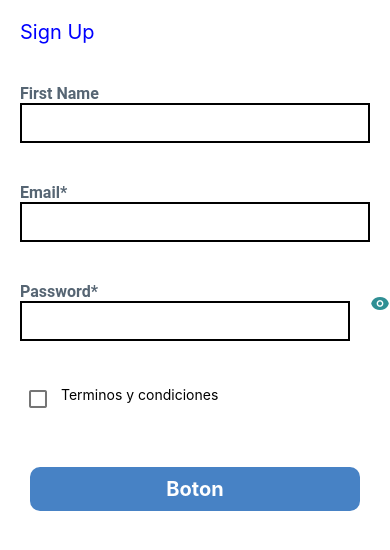
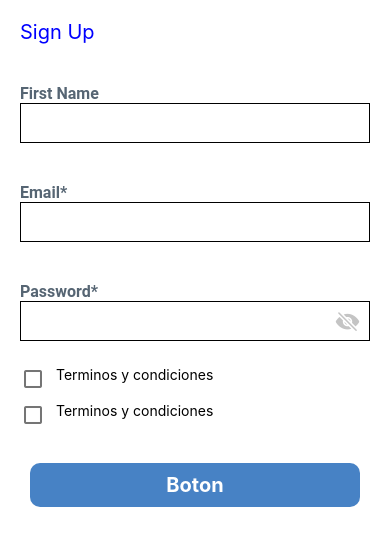
Before and after one commit to BC-MAY-21-RN/kata-05-reservacion-de-vuelos-m22-k05-t2-reactive-02, a React Native app in the folder ReservacionDeVuelos/: screen / in a window 390 px wide. Shown: the top 550 px of the page. Built offline with nearby package versions, Linux system fonts and the light colour scheme.

Commit message:
Fix details for the components
We fix the view of password on the textInput through of the eye icon.

Co-authored-by: mrivh <m.alicia.riv@gmail.com>
Co-authored-by: LizyMiGo <jmiguel@ucol.mx>

```diff
--- a/ReservacionDeVuelos/App.js
+++ b/ReservacionDeVuelos/App.js
@@ -4,9 +4,9 @@ import Button from './src/components/atoms/Button';
 import EditText from './src/components/atoms/EditText';
 import Checkbox from './src/components/atoms/CheckBoxes';
 
-
 const App = () => {
-  const [ShowPassword, setShowPassword] = useState(false)
+  const [Password, setPassword] = useState('');
+  const [ShowPassword, setShowPassword] = useState(false);
   return (
     <View style={styles.container}>
       <Text style={styles.text}>Sign Up</Text>
@@ -15,9 +15,12 @@ const App = () => {
       <EditText
         label="Password*"
         security={!ShowPassword}
-        icon={ShowPassword ? "eyeo" : "eye"}
+        value={Password}
+        setValue={setPassword}
+        icon={ShowPassword ? 'eye' : 'eye-off'}
         onIconclick={() => setShowPassword(!ShowPassword)}
       />
+      <Checkbox />
       <Checkbox />
       <Button />
     </View>
@@ -26,7 +29,11 @@ const App = () => {
 export default App;
 
 const styles = StyleSheet.create({
+  selected: {
+    borderColor: '#618DC9',
+  },
   container: {
+    borderColor: 'black',
     flex: 1,
     backgroundColor: 'white',
   },
@@ -34,6 +41,5 @@ const styles = StyleSheet.create({
     color: 'blue',
     fontSize: 20,
     margin: 20,
-  }
-
+  },
 });
--- a/ReservacionDeVuelos/package.json
+++ b/ReservacionDeVuelos/package.json
@@ -12,6 +12,7 @@
   "dependencies": {
     "@react-native-community/checkbox": "^0.5.12",
     "@react-navigation/native": "^6.0.10",
+    "@react-navigation/native-stack": "^6.6.2",
     "react": "17.0.2",
     "react-native": "0.68.2",
     "react-native-paper": "^4.12.1",
--- a/ReservacionDeVuelos/src/components/atoms/CheckBoxes.js
+++ b/ReservacionDeVuelos/src/components/atoms/CheckBoxes.js
@@ -23,7 +23,7 @@ const styles = StyleSheet.create({
   container: {
     flexDirection: 'row',
     backgroundColor: 'white',
-    margin: 20,
+    marginHorizontal: 15,
   },
   text: {
     color: 'black',
--- a/ReservacionDeVuelos/src/components/atoms/EditText.js
+++ b/ReservacionDeVuelos/src/components/atoms/EditText.js
@@ -1,57 +1,58 @@
-import React from 'react';
-import { View, Text, TextInput, StyleSheet } from "react-native";
-import Icon from 'react-native-vector-icons/AntDesign';
+import React, {useState} from 'react';
+import {View, Text, TextInput, StyleSheet} from 'react-native';
+import Icon from 'react-native-vector-icons/Ionicons';
 
-const EditTextS = ({label="", place="", security=false, value="", setValue=null, icon, onIconclick }) => {
-
+const EditTextS = ({
+  label = '',
+  security = false,
+  value = '',
+  setValue = null,
+  icon,
+  onIconclick,
+}) => {
   const changeText = text => setValue(text);
-
+  const [changeBorder, setChangeBorder] = useState(false);
+  const onLikePress = () => setChangeBorder(!changeBorder);
   return (
     <View style={styles.row}>
-
       <View style={styles.textContainer}>
-
-            <Text style={styles.textLabel}>
-                {label}
-            </Text>
-            <View>
+        <Text style={styles.textLabel}>{label}</Text>
+        <View style={styles.positionElements}>
           <TextInput
             type="Text"
-              placeholder={place}
-              style={styles.textInput}
             secureTextEntry={security}
             value={value}
             onChangeText={changeText}
-              placeholderTextColor={'#808B96'}
+            style={changeBorder ? styles.container : styles.textInput}
+            onPress={onLikePress}
           />
-
-            </View>
-
-
-        </View>
-        {icon && <Icon
+          {icon && (
+            <Icon
               style={styles.iconEye}
-                size={26}
-                color={'#2f8f94'}
+              size={25}
+              color={'#C4C4C4'}
               name={icon}
               onPress={onIconclick}
             />
-              }
-
+          )}
         </View>
-    )
-
+      </View>
+    </View>
+  );
 };
 
 const styles = StyleSheet.create({
+  container: {
+    borderColor: '#618DC9',
+    borderWidth: 1,
+  },
   row: {
     flexDirection: 'row',
     justifyContent: 'space-between',
   },
-
   textInput: {
     borderColor: '#000000',
-    borderWidth: 2,
+    borderWidth: 1,
     fontSize: 16,
     height: 40,
     backgroundColor: '#FFFFFF',
@@ -71,11 +72,10 @@ const styles = StyleSheet.create({
   },
 
   iconEye: {
-    position: 'relative',
-    marginTop: 30,
-    fontSize: 20,
+    position: 'absolute',
+    marginTop: 7,
+    right: 10,
   },
-})
-
+});
 
 export default EditTextS;
```
Also changed, not shown: 5 other files (tests, documents, lock files or other folders). Lines whose indentation alone changed are shown as unchanged.
